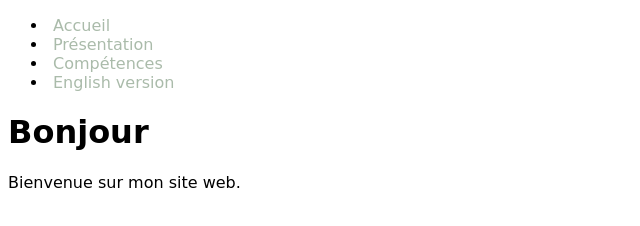
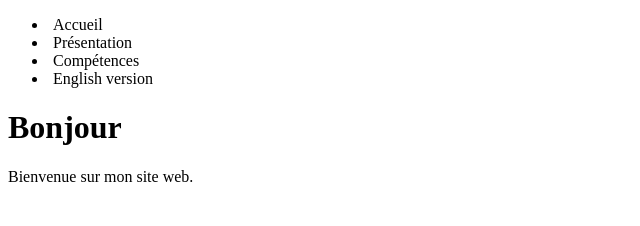
Before and after one commit to Renaud42/Renaud42.github.io, a plain HTML site: page index.html in a window 1280 px wide. Shown: the whole page, without its empty margins (0-640 px from the left). Drawn offline with Linux system fonts and the light colour scheme.

Commit message:
Fixing navbar

```diff
--- a/css/style.css
+++ b/css/style.css
@@ -23,23 +23,25 @@ SOFTWARE.
 */
 
 body {
+  // Police de base
   font-family: cursive;
 }
 
-nav#navigation ul li.nav-item {
+nav#navigation ul div li.nav-item {
   // Affichage en ligne
   display: inline-block;
   // Désactiver les puces
   list-style-type: none;
 }
 
-nav#navigation ul li.nav-item a {
+nav#navigation ul div li.nav-item a {
   background-color: inherit;
-  color: #aba;
+  color: black;
   text-decoration: none;
   padding: 5px;
 }
 
-#navbar-right {
+nav#navigation ul div#navbar-right {
+  // Position de la boîte
   position: right;
 }
```
